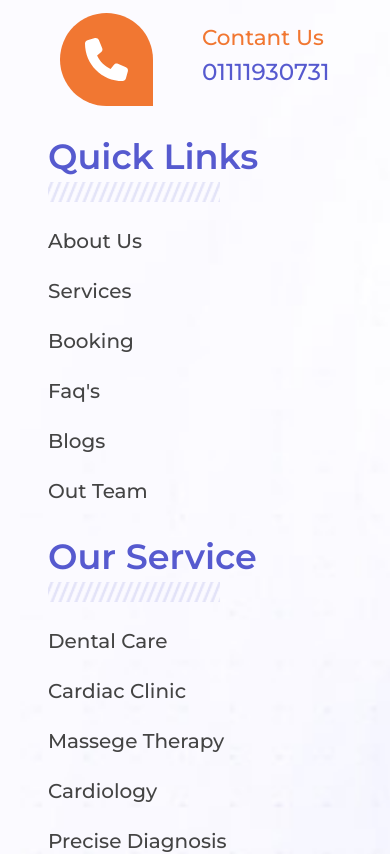
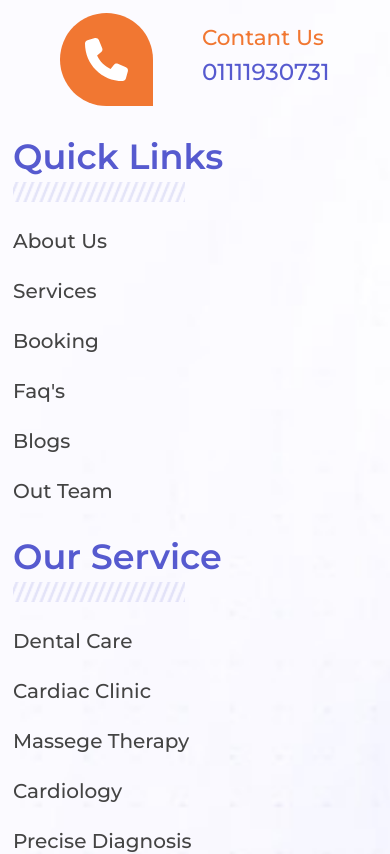
Before and after one commit to AmmarHosny/Health-and-care, a React (Create React App) app: page / in a window 390 px wide. Shown: the part 8540-9394 px from the top of the page. Built offline with nearby package versions, Linux system fonts and the light colour scheme.

Commit message:
first commit

```diff
--- a/src/App.css
+++ b/src/App.css
@@ -1045,6 +1045,7 @@ nav ul li .menu2{
     color: white;
     background: var(--main-color);
 }
+
 /* end  Latest News */
 /* start footer */
 footer{
@@ -1144,6 +1145,11 @@ footer .brands li{
 }
 .logo-side , .link-side{
     margin-bottom: 30px;
+}
+@media (max-width:552px) {
+    footer .link-side{
+        padding-left: 13px;
+    }
 }
 /* end footer */
 
```
